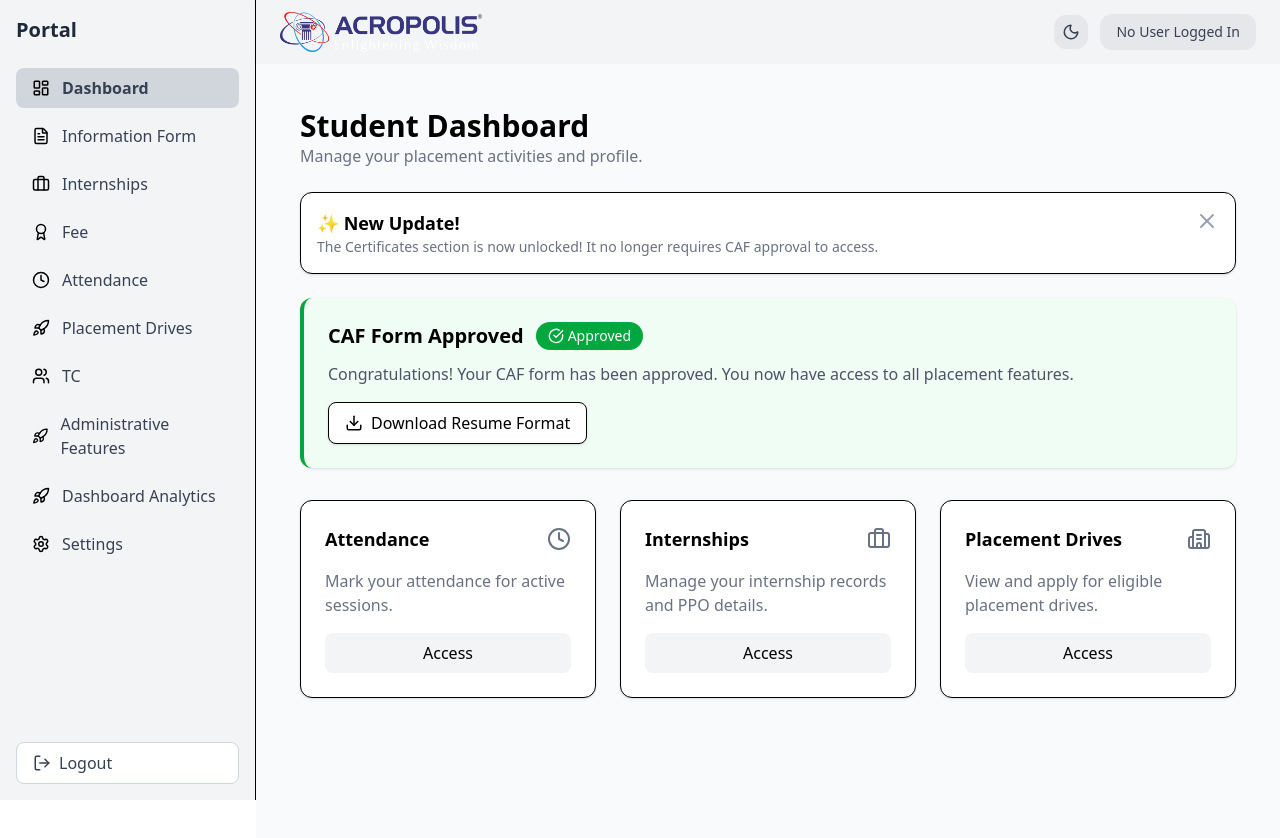
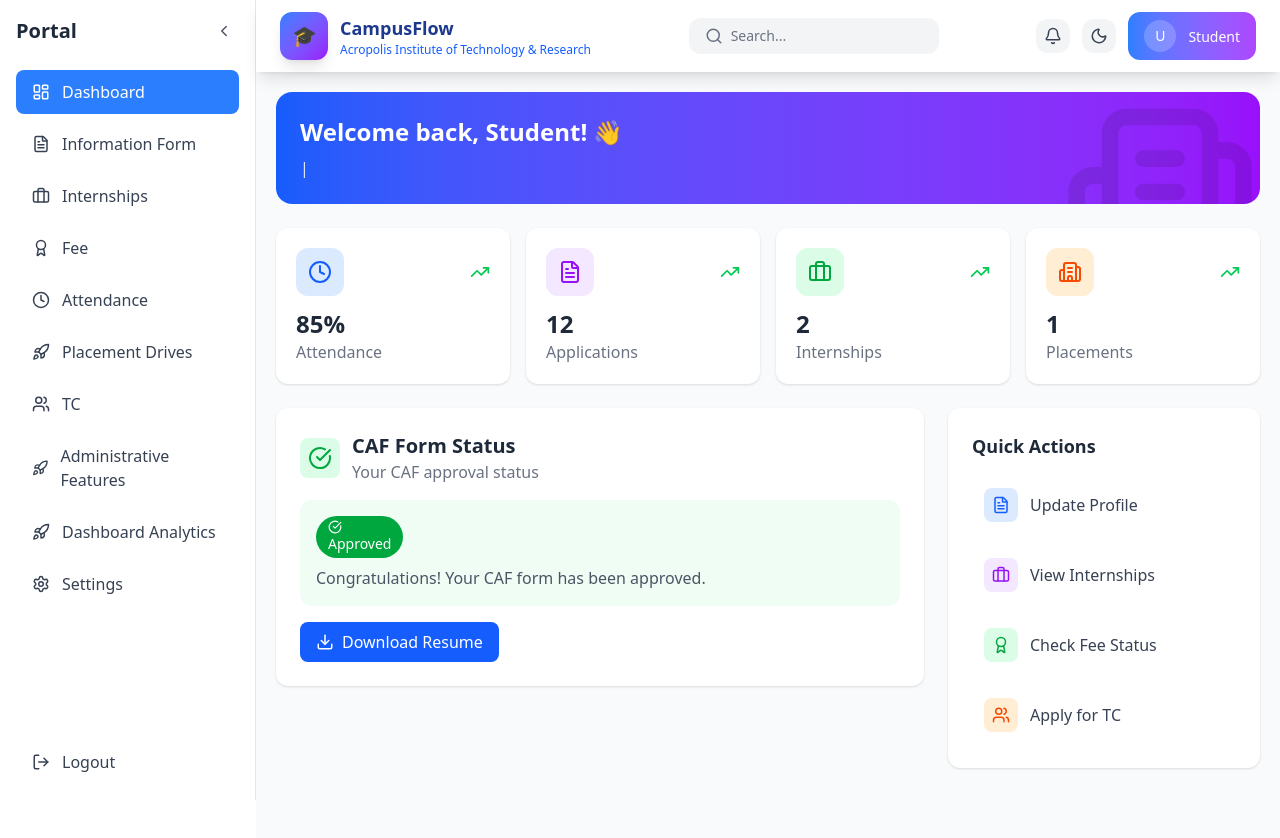
Before and after one commit to Piyush200516/CampusFlow, a React (Vite) app: page /dashboard in a window 1280 px wide. Shown: the top 838 px of the page. Built offline with nearby package versions, Linux system fonts and the light colour scheme.

Commit message:
Student-New-UI

```diff
--- a/src/pages/Student/Dashboard.jsx
+++ b/src/pages/Student/Dashboard.jsx
@@ -1,90 +1,179 @@
-import { CheckCircle, Download, Clock, Briefcase, Building2, X } from "lucide-react";
+import { useEffect, useState } from "react";
+import { CheckCircle, Download, Clock, Briefcase, Building2, TrendingUp, Users, FileText, Award } from "lucide-react";
+import { useDarkMode } from "../../context/DarkModeContext";
 
 export default function StudentDashboard() {
+  const [userName, setUserName] = useState("");
+  const [enrollmentNo, setEnrollmentNo] = useState("");
+  const [course, setCourse] = useState("");
+  const { isDarkMode } = useDarkMode();
+
+  useEffect(() => {
+    const userData = localStorage.getItem("userData");
+    if (userData) {
+      const user = JSON.parse(userData);
+      setUserName(user.full_name || "");
+      setEnrollmentNo(user.rgpv_enrollment_no || "");
+      setCourse(user.course || "");
+    }
+  }, []);
+
+  const stats = [
+    { title: "Attendance", value: "85%", icon: <Clock size={24} />, color: "blue" },
+    { title: "Applications", value: "12", icon: <FileText size={24} />, color: "purple" },
+    { title: "Internships", value: "2", icon: <Briefcase size={24} />, color: "green" },
+    { title: "Placements", value: "1", icon: <Building2 size={24} />, color: "orange" },
+  ];
+
   return (
-    <div className="p-6 bg-gray-50 min-h-screen">
-
-      {/* Page Title */}
-      <div className="mb-6">
-        <h1 className="text-3xl font-bold">Student Dashboard</h1>
-        <p className="text-gray-500">Manage your placement activities and profile.</p>
+    <div>
+      {/* Welcome Banner */}
+      <div className={`relative overflow-hidden rounded-2xl p-6 mb-6 ${
+        isDarkMode
+          ? "bg-gradient-to-r from-gray-700 to-gray-600"
+          : "bg-gradient-to-r from-blue-600 to-purple-600"
+      }`}>
+        <div className="absolute right-0 top-0 opacity-10">
+          <Building2 size={200} />
+        </div>
+        <div className="relative z-10">
+          <h1 className="text-2xl font-bold text-white mb-2">
+            Welcome back, {userName || "Student"}! 👋
+          </h1>
+          <p className="text-blue-100">
+            {enrollmentNo} | {course}
+          </p>
+        </div>
       </div>
 
-      {/* New Update Banner */}
-      <div className="bg-white border rounded-xl p-4 mb-6 shadow-sm flex justify-between items-start">
-        <div>
-          <h2 className="font-semibold text-lg">✨ New Update!</h2>
-          <p className="text-gray-500 text-sm">
-            The Certificates section is now unlocked! It no longer requires CAF approval to access.
+      {/* Stats Grid */}
+      <div className="grid grid-cols-1 md:grid-cols-2 lg:grid-cols-4 gap-4 mb-6">
+        {stats.map((stat, index) => (
+          <div
+            key={index}
+            className={`p-5 rounded-xl transition-all duration-300 hover:scale-105 ${
+              isDarkMode ? "bg-gray-800" : "bg-white"
+            } shadow-sm hover:shadow-lg`}
+          >
+            <div className="flex items-center justify-between mb-3">
+              <div className={`p-3 rounded-xl ${
+                stat.color === "blue" ? "bg-blue-100" :
+                stat.color === "purple" ? "bg-purple-100" :
+                stat.color === "green" ? "bg-green-100" : "bg-orange-100"
+              }`}>
+                <div className={
+                  stat.color === "blue" ? "text-blue-600" :
+                  stat.color === "purple" ? "text-purple-600" :
+                  stat.color === "green" ? "text-green-600" : "text-orange-600"
+                }>
+                  {stat.icon}
+                </div>
+              </div>
+              <TrendingUp className="text-green-500" size={20} />
+            </div>
+            <h3 className={`text-2xl font-bold ${isDarkMode ? "text-white" : "text-gray-800"}`}>
+              {stat.value}
+            </h3>
+            <p className={isDarkMode ? "text-gray-400" : "text-gray-500"}>
+              {stat.title}
             </p>
           </div>
-        <X className="text-gray-400 cursor-pointer" />
+        ))}
       </div>
 
+      {/* Main Content Grid */}
+      <div className="grid lg:grid-cols-3 gap-6">
         {/* CAF Approved Section */}
-      <div className="bg-green-50 border-l-4 border-green-600 rounded-xl p-6 mb-8 shadow-sm">
-        <div className="flex items-center gap-3 mb-3">
-          <h2 className="text-xl font-semibold">CAF Form Approved</h2>
-          <span className="flex items-center gap-1 bg-green-600 text-white text-sm px-3 py-1 rounded-full">
-            <CheckCircle size={16} /> Approved
-          </span>
+        <div className="lg:col-span-2">
+          <div className={`rounded-xl p-6 shadow-sm ${
+            isDarkMode ? "bg-gray-800" : "bg-white"
+          }`}>
+            <div className="flex items-center gap-3 mb-4">
+              <div className="p-2 bg-green-100 rounded-lg">
+                <CheckCircle className="text-green-600" size={24} />
+              </div>
+              <div>
+                <h2 className={`text-xl font-semibold ${isDarkMode ? "text-white" : "text-gray-800"}`}>
+                  CAF Form Status
+                </h2>
+                <p className={isDarkMode ? "text-gray-400" : "text-gray-500"}>
+                  Your CAF approval status
+                </p>
+              </div>
             </div>
 
-        <p className="text-gray-600 mb-4">
-          Congratulations! Your CAF form has been approved. You now have access to all placement features.
+            <div className={`p-4 rounded-xl mb-4 ${
+              isDarkMode ? "bg-green-900/30" : "bg-green-50"
+            }`}>
+              <span className="flex items-center gap-1 bg-green-600 text-white text-sm px-3 py-1 rounded-full mb-2 inline-block">
+                <CheckCircle size={14} /> Approved
+              </span>
+              <p className={isDarkMode ? "text-gray-300" : "text-gray-600"}>
+                Congratulations! Your CAF form has been approved.
               </p>
+            </div>
 
-        <button className="flex items-center gap-2 bg-white border px-4 py-2 rounded-lg shadow-sm hover:bg-gray-100">
+            <button className="flex items-center gap-2 px-4 py-2 bg-blue-600 text-white rounded-lg hover:bg-blue-700">
               <Download size={18} />
-          Download Resume Format
+              Download Resume
             </button>
           </div>
+        </div>
 
-      {/* Cards Section */}
-      <div className="grid md:grid-cols-3 gap-6">
+        {/* Quick Actions */}
+        <div className={`rounded-xl p-6 shadow-sm ${
+          isDarkMode ? "bg-gray-800" : "bg-white"
+        }`}>
+          <h2 className={`text-lg font-semibold mb-4 ${isDarkMode ? "text-white" : "text-gray-800"}`}>
+            Quick Actions
+          </h2>
 
-        {/* Attendance Card */}
-        <div className="bg-white p-6 rounded-xl shadow-sm border hover:shadow-md transition">
-          <div className="flex justify-between items-center mb-4">
-            <h3 className="text-lg font-semibold">Attendance</h3>
-            <Clock className="text-gray-500" />
+          <div className="space-y-3">
+            <button className={`w-full flex items-center gap-3 p-3 rounded-xl transition-colors ${
+              isDarkMode ? "hover:bg-gray-700" : "hover:bg-gray-100"
+            }`}>
+              <div className="p-2 bg-blue-100 rounded-lg">
+                <FileText className="text-blue-600" size={18} />
               </div>
-          <p className="text-gray-500 mb-4">
-            Mark your attendance for active sessions.
-          </p>
-          <button className="w-full bg-gray-100 py-2 rounded-lg hover:bg-gray-200">
-            Access
+              <span className={isDarkMode ? "text-gray-200" : "text-gray-700"}>
+                Update Profile
+              </span>
+            </button>
+
+            <button className={`w-full flex items-center gap-3 p-3 rounded-xl transition-colors ${
+              isDarkMode ? "hover:bg-gray-700" : "hover:bg-gray-100"
+            }`}>
+              <div className="p-2 bg-purple-100 rounded-lg">
+                <Briefcase className="text-purple-600" size={18} />
+              </div>
+              <span className={isDarkMode ? "text-gray-200" : "text-gray-700"}>
+                View Internships
+              </span>
+            </button>
+
+            <button className={`w-full flex items-center gap-3 p-3 rounded-xl transition-colors ${
+              isDarkMode ? "hover:bg-gray-700" : "hover:bg-gray-100"
+            }`}>
+              <div className="p-2 bg-green-100 rounded-lg">
+                <Award className="text-green-600" size={18} />
+              </div>
+              <span className={isDarkMode ? "text-gray-200" : "text-gray-700"}>
+                Check Fee Status
+              </span>
+            </button>
+
+            <button className={`w-full flex items-center gap-3 p-3 rounded-xl transition-colors ${
+              isDarkMode ? "hover:bg-gray-700" : "hover:bg-gray-100"
+            }`}>
+              <div className="p-2 bg-orange-100 rounded-lg">
+                <Users className="text-orange-600" size={18} />
+              </div>
+              <span className={isDarkMode ? "text-gray-200" : "text-gray-700"}>
+                Apply for TC
+              </span>
             </button>
           </div>
-
-        {/* Internships Card */}
-        <div className="bg-white p-6 rounded-xl shadow-sm border hover:shadow-md transition">
-          <div className="flex justify-between items-center mb-4">
-            <h3 className="text-lg font-semibold">Internships</h3>
-            <Briefcase className="text-gray-500" />
         </div>
-          <p className="text-gray-500 mb-4">
-            Manage your internship records and PPO details.
-          </p>
-          <button className="w-full bg-gray-100 py-2 rounded-lg hover:bg-gray-200">
-            Access
-          </button>
-        </div>
-
-        {/* Placement Drives Card */}
-        <div className="bg-white p-6 rounded-xl shadow-sm border hover:shadow-md transition">
-          <div className="flex justify-between items-center mb-4">
-            <h3 className="text-lg font-semibold">Placement Drives</h3>
-            <Building2 className="text-gray-500" />
-          </div>
-          <p className="text-gray-500 mb-4">
-            View and apply for eligible placement drives.
-          </p>
-          <button className="w-full bg-gray-100 py-2 rounded-lg hover:bg-gray-200">
-            Access
-          </button>
-        </div>
-
       </div>
     </div>
   );
--- a/src/pages/Student/Layout.jsx
+++ b/src/pages/Student/Layout.jsx
@@ -1,21 +1,23 @@
 import Sidebar from "./Sidebar";
 import Topbar from "./Topbar";
 import { Outlet } from "react-router-dom";
+import { useDarkMode } from "../../context/DarkModeContext";
 
 export default function Layout() {
+  const { isDarkMode } = useDarkMode();
+
   return (
     <div style={{ display: "flex" }}>
-
       <Sidebar />
-
-      <div style={{ flex: 1 }}>
+      <div style={{ flex: 1, display: "flex", flexDirection: "column", height: "100vh" }}>
         <Topbar />
-
-        <div style={{ padding: "20px" }}>
+        <div
+          style={{ padding: "20px", flex: 1, overflow: "auto" }}
+          className={isDarkMode ? "bg-gray-900" : "bg-gray-50"}
+        >
           <Outlet />
         </div>
       </div>
-
     </div>
   );
 }
--- a/src/pages/Student/Sidebar.jsx
+++ b/src/pages/Student/Sidebar.jsx
@@ -1,3 +1,4 @@
+import { useState } from "react";
 import { Link, useLocation, useNavigate } from "react-router-dom";
 import {
   LayoutDashboard,
@@ -8,7 +9,9 @@ import {
   Rocket,
   Users,
   Settings,
-  LogOut
+  LogOut,
+  ChevronLeft,
+  ChevronRight
 } from "lucide-react";
 import { useDarkMode } from "../../context/DarkModeContext";
 
@@ -16,11 +19,10 @@ export default function Sidebar() {
   const location = useLocation();
   const navigate = useNavigate();
   const { isDarkMode } = useDarkMode();
+  const [collapsed, setCollapsed] = useState(false);
 
   const handleLogout = () => {
-    // Clear localStorage
     localStorage.removeItem("studentEmail");
-    // Navigate to login page
     navigate("/login");
   };
 
@@ -38,33 +40,45 @@ export default function Sidebar() {
   ];
 
   return (
-    <div className={`w-64 h-screen flex flex-col justify-between p-4 border-r transition-colors duration-300 ${
-      isDarkMode ? "bg-gray-800 border-gray-700" : "bg-gray-100"
+    <div className={`${collapsed ? "w-20" : "w-64"} h-screen flex flex-col justify-between p-4 border-r transition-all duration-300 ${
+      isDarkMode ? "bg-gray-800 border-gray-700" : "bg-white border-gray-200"
     }`}>
 
-      {/* Logo */}
+      {/* Logo Section */}
       <div>
-        <h2 className={`text-xl font-bold mb-6 transition-colors duration-300 ${
-          isDarkMode ? "text-white" : "text-gray-800"
-        }`}>Portal</h2>
+        <div className="flex items-center justify-between mb-6">
+          {!collapsed && (
+            <h2 className={`text-xl font-bold transition-colors duration-300 ${
+              isDarkMode ? "text-white" : "text-gray-800"
+            }`}>Portal</h2>
+          )}
+          <button
+            onClick={() => setCollapsed(!collapsed)}
+            className={`p-1.5 rounded-lg transition-colors ${
+              isDarkMode ? "hover:bg-gray-700 text-gray-400" : "hover:bg-gray-100 text-gray-600"
+            }`}
+          >
+            {collapsed ? <ChevronRight size={18} /> : <ChevronLeft size={18} />}
+          </button>
+        </div>
 
         <nav className="flex flex-col gap-2">
           {menuItems.map((item) => (
             <Link
               key={item.path}
               to={item.path}
-              className={`flex items-center gap-3 px-4 py-2 rounded-lg transition-colors duration-300
+              className={`flex items-center gap-3 px-4 py-2.5 rounded-lg transition-all duration-300
+                ${collapsed ? "justify-center" : ""}
                 ${
                   location.pathname === item.path
-                    ? isDarkMode ? "bg-gray-700 text-white font-semibold" : "bg-gray-300 font-semibold"
-                    : isDarkMode ? "hover:bg-gray-700 text-gray-300" : "hover:bg-gray-200"
+                    ? isDarkMode ? "bg-blue-600 text-white" : "bg-blue-500 text-white"
+                    : isDarkMode ? "hover:bg-gray-700 text-gray-300" : "hover:bg-gray-100 text-gray-700"
                 }
               `}
+              title={collapsed ? item.name : ""}
             >
               {item.icon}
-              <span className={isDarkMode ? "text-gray-200" : "text-gray-700"}>
-                {item.name}
-              </span>
+              {!collapsed && <span>{item.name}</span>}
             </Link>
           ))}
         </nav>
@@ -74,12 +88,14 @@ export default function Sidebar() {
       <div>
         <button
           onClick={handleLogout}
-          className={`w-full flex items-center gap-2 border rounded-lg py-2 px-4 hover:bg-gray-200 transition-colors duration-300 ${
-            isDarkMode ? "bg-gray-700 border-gray-600 text-gray-200 hover:bg-gray-600" : "bg-white border-gray-300 text-gray-700"
-          }`}
+          className={`flex items-center gap-3 px-4 py-2.5 rounded-lg transition-colors duration-300 w-full
+            ${collapsed ? "justify-center" : ""}
+            ${
+              isDarkMode ? "hover:bg-gray-700 text-gray-300" : "hover:bg-gray-100 text-gray-700"
+            }`}
         >
           <LogOut size={18} />
-          Logout
+          {!collapsed && <span>Logout</span>}
         </button>
       </div>
     </div>
--- a/src/pages/Student/Topbar.jsx
+++ b/src/pages/Student/Topbar.jsx
@@ -1,62 +1,104 @@
 import { useEffect, useState } from "react";
-import { Moon, Sun } from "lucide-react";
+import { Moon, Sun, Bell, Search } from "lucide-react";
 import { useDarkMode } from "../../context/DarkModeContext";
 
 export default function Navbar() {
   const [email, setEmail] = useState("");
+  const [userName, setUserName] = useState("");
   const { isDarkMode, toggleDarkMode } = useDarkMode();
 
   useEffect(() => {
     const storedEmail = localStorage.getItem("studentEmail");
+    const userData = localStorage.getItem("userData");
+
     if (storedEmail) {
       setEmail(storedEmail);
     }
+
+    if (userData) {
+      const user = JSON.parse(userData);
+      setUserName(user.full_name || "");
+    }
   }, []);
 
+  const getInitial = (name) => {
+    return name ? name.charAt(0).toUpperCase() : "U";
+  };
+
   return (
-    <div className={`w-full flex justify-between items-center px-6 py-3 shadow-sm transition-colors duration-300 ${
-      isDarkMode ? "bg-gray-800" : "bg-gray-100"
+    <div className={`w-full flex justify-between items-center px-6 py-3 shadow-lg transition-colors duration-300 backdrop-blur-sm ${
+      isDarkMode ? "bg-gray-800/95" : "bg-white/95"
     }`}>
 
       {/* Left Logo */}
       <div className="flex items-center gap-3">
-        <img
-          src="/Acropolis-logo.png"
-          alt="Logo"
-          className="h-10"
-        />
+        <div className="w-12 h-12 bg-gradient-to-br from-blue-500 to-purple-600 rounded-xl flex items-center justify-center shadow-lg">
+          <span className="text-white text-xl">🎓</span>
+        </div>
         <div>
-          <h1 className={`text-xl font-bold transition-colors duration-300 ${
+          <h1 className={`text-lg font-bold transition-colors duration-300 ${
             isDarkMode ? "text-white" : "text-blue-900"
-          }`}></h1>
-          <p className={`text-sm transition-colors duration-300 ${
-            isDarkMode ? "text-gray-400" : "text-gray-500"
-          }`}></p>
+          }`}>
+            CampusFlow
+          </h1>
+          <p className={`text-xs transition-colors duration-300 ${
+            isDarkMode ? "text-blue-400" : "text-blue-600"
+          }`}>
+            Acropolis Institute of Technology & Research
+          </p>
         </div>
       </div>
 
-      {/* Right Email & Dark Mode Toggle */}
+      {/* Search Bar */}
+      <div className={`hidden md:flex items-center gap-2 px-4 py-2 rounded-xl transition-colors duration-300 ${
+        isDarkMode ? "bg-gray-700" : "bg-gray-100"
+      }`}>
+        <Search size={18} className={isDarkMode ? "text-gray-400" : "text-gray-500"} />
+        <input
+          type="text"
+          placeholder="Search..."
+          className={`bg-transparent outline-none text-sm w-48 ${
+            isDarkMode ? "text-white placeholder-gray-400" : "text-gray-700 placeholder-gray-500"
+          }`}
+        />
+      </div>
+
+      {/* Right Side */}
       <div className="flex items-center gap-3">
+        {/* Notifications */}
+        <button
+          className={`p-2 rounded-xl transition-colors duration-300 ${
+            isDarkMode ? "bg-gray-700 hover:bg-gray-600" : "bg-gray-100 hover:bg-gray-200"
+          }`}
+        >
+          <Bell size={18} className={isDarkMode ? "text-gray-300" : "text-gray-700"} />
+        </button>
+
         {/* Dark Mode Toggle Button */}
         <button
           onClick={toggleDarkMode}
           className={`p-2 rounded-xl transition-colors duration-300 ${
-            isDarkMode ? "bg-gray-700 hover:bg-gray-600" : "bg-gray-200 hover:bg-gray-300"
+            isDarkMode ? "bg-gray-700 hover:bg-gray-600" : "bg-gray-100 hover:bg-gray-200"
           }`}
           aria-label="Toggle dark mode"
         >
           {isDarkMode ? <Sun size={18} className="text-yellow-400" /> : <Moon size={18} className="text-gray-700" />}
         </button>
 
-        {/* User Email */}
+        {/* User Profile */}
         <div className={`flex items-center gap-3 px-4 py-2 rounded-xl transition-colors duration-300 ${
-          isDarkMode ? "bg-gray-700" : "bg-gray-200"
+          isDarkMode ? "bg-gradient-to-r from-blue-600 to-purple-600" : "bg-gradient-to-r from-blue-500 to-purple-500"
         }`}>
-          <span className={`text-sm font-medium transition-colors duration-300 ${
-            isDarkMode ? "text-gray-200" : "text-gray-700"
-          }`}>
-            {email || "No User Logged In"}
-          </span>
+          <div className="w-8 h-8 bg-white/20 rounded-full flex items-center justify-center">
+            <span className="text-white text-sm font-medium">
+              {getInitial(userName)}
+            </span>
+          </div>
+          <div className="hidden sm:block">
+            <span className="text-white text-sm font-medium">
+              {userName || email || "Student"}
+            </span>
+          </div>
         </div>
       </div>
     </div>
```
Lines whose indentation alone changed are shown as unchanged.
